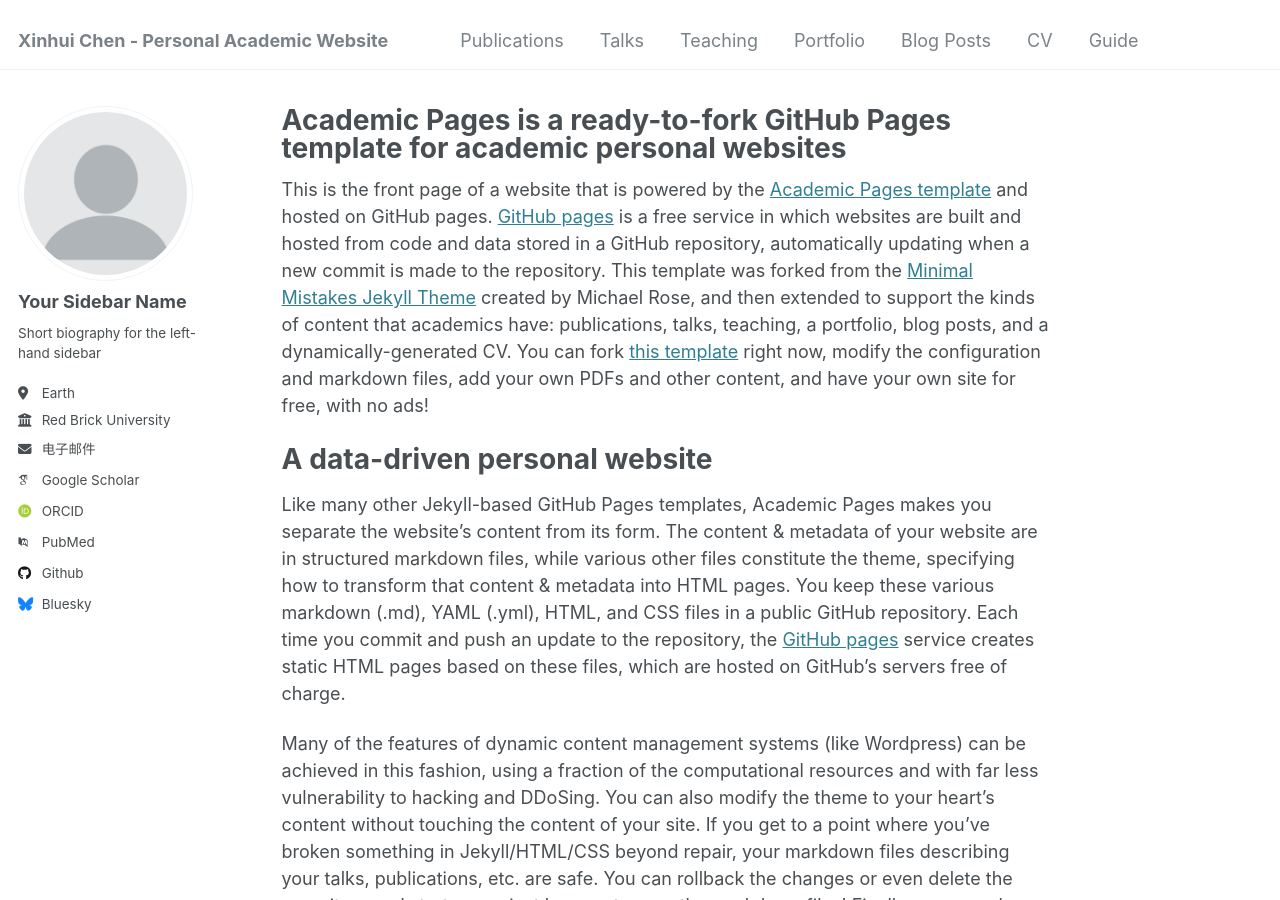
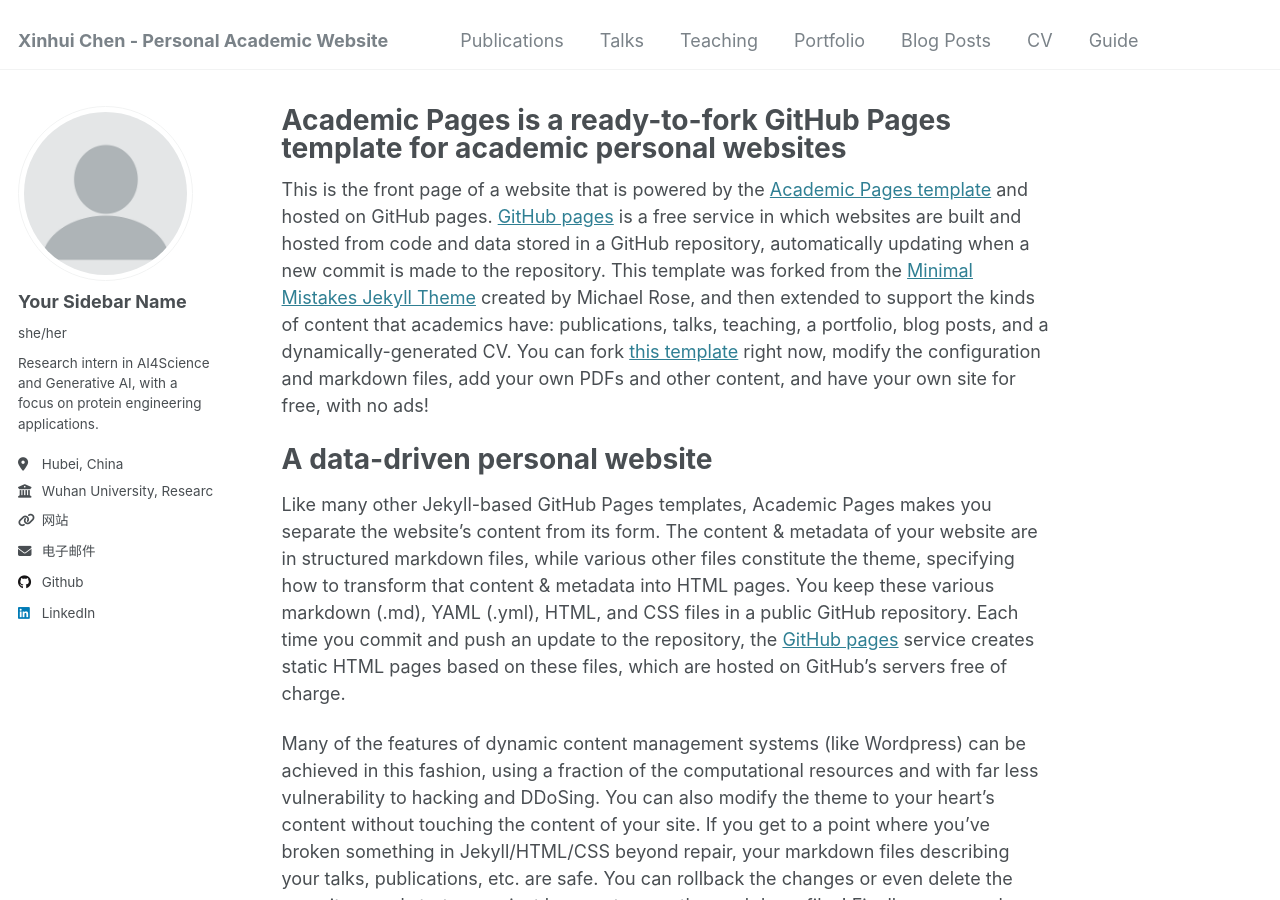
Before and after one commit to XinhuiChen-02/XinhuiChen-02.github.io, a Jekyll site: the page built from _pages/about.md, in a window 1280 px wide and 900 px high. Built offline with Jekyll 4.4.1, drawn with Linux system fonts in a browser that asks for light colours; some web fonts are replaced.

Commit message:
Update _config.yml

```diff
--- a/_config.yml
+++ b/_config.yml
@@ -23,20 +23,20 @@ author:
   # Biographic information
   avatar           : "profile.png"
   name             : "Your Sidebar Name"
-  pronouns         : # example: "she/her"
-  bio              : "Short biography for the left-hand sidebar"
-  location         : "Earth"
-  employer         : "Red Brick University"
-  uri              : # URL
-  email            : "none@example.org"
+  pronouns         : "she/her" # example: "she/her"
+  bio              : "Research intern in AI4Science and Generative AI, with a focus on protein engineering applications."
+  location         : "Hubei, China"
+  employer         : "Wuhan University, Research Assistant, Computer Science Department"
+  uri              : "https://XinhuiChen-02.github.io/"# URL
+  email            : "xinhuichen.be@gmail.com"
 
   # Academic websites
   arxiv            : # URL - Update with the correct link to your profile
-  googlescholar    : "https://scholar.google.com/citations?user=PS_CX0AAAAAJ"
+  googlescholar    :
   impactstory      : # URL
-  orcid            : "http://orcid.org/yourorcidurl"
+  orcid            : # "http://orcid.org/yourorcidurl"
   semantic         : # URL
-  pubmed           : "https://www.ncbi.nlm.nih.gov/pubmed/?term=john+snow"
+  pubmed           : # "https://www.ncbi.nlm.nih.gov/pubmed/?term=john+snow"
   researchgate     : # URL
   scopus           : # URL
 
@@ -44,12 +44,12 @@ author:
   bitbucket        : # Username - Update with your username on the site
   codepen          : # Username
   dribbble         : # Username
-  github           : "academicpages"
+  github           : "XinhuiChen-02"
   kaggle           : # Username
   stackoverflow    : # User number or user number and name (i.e., use "1" or "1/jeff-atwood")
 
   # Social media
-  bluesky          : "bsky.app" # Replace this with you Bluesky username
+  bluesky          : # Replace this with you Bluesky username
   facebook         : # Username
   flickr           : # Username
   foursquare       : # Username
@@ -58,7 +58,7 @@ author:
   keybase          : # Username
   instagram        : # Username
   lastfm           : # Username
-  linkedin         : # Username
+  linkedin         : "陈心慧"# Username
   mastodon         : # URL
   medium           : # URL
   pinterest        : # Username
```
